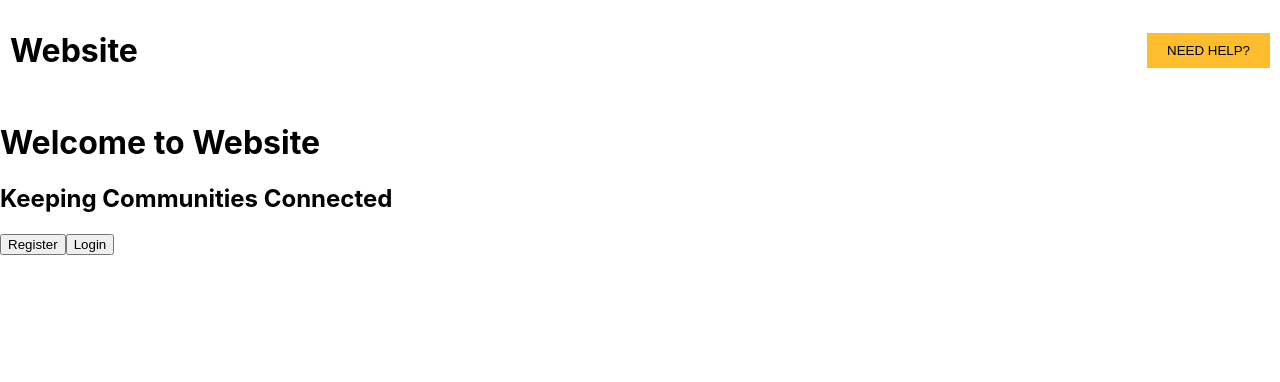
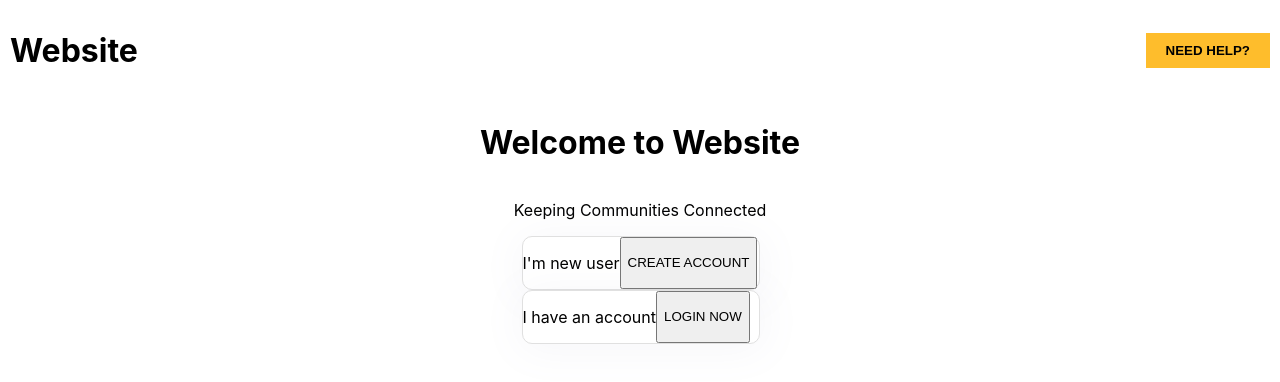
Before and after one commit to deniksb/DiaDrawInterview, a React (Create React App) app in the folder diadraw-fe/diadraw-fe/: page / in a window 1280 px wide. Shown: the top 382 px of the page. Built offline with nearby package versions, Linux system fonts and the light colour scheme.

Commit message:
Styling LandingPage

```diff
--- a/diadraw-fe/diadraw-fe/src/components/Button.js
+++ /dev/null
@@ -1,11 +0,0 @@
-import React from 'react';
-
-const Button = ({ label, onClick }) => {
-  return (
-    <button className="button" onClick={onClick}>
-      {label}
-    </button>
-  );
-};
-
-export default Button;
--- /dev/null
+++ b/diadraw-fe/diadraw-fe/src/components/LandingCard.js
@@ -0,0 +1,15 @@
+import React from 'react';
+import LandingCardCSS from '../styles/LandingCard.module.css';
+
+const LandingCard = ({ headingLabel, buttonLabel, onClick }) => {
+  return (
+    <div className={LandingCardCSS.landingcontainer}>
+    <p>{headingLabel}</p>
+    <button className="button" onClick={onClick}>
+    {buttonLabel}
+    </button>
+    </div>
+  );
+};
+
+export default LandingCard;
--- a/diadraw-fe/diadraw-fe/src/components/NavBar.js
+++ b/diadraw-fe/diadraw-fe/src/components/NavBar.js
@@ -1,11 +1,11 @@
 import React from 'react';
 import NavBarCSS from '../styles/NavBar.module.css'
 
-const NavBar = ({ label, onClick }) => {
+const NavBar = () => {
   return (
     <div className={NavBarCSS.navbarcontainer}>
     <h1 className={NavBarCSS.navbartitle}>Website</h1>
-    <button className={NavBarCSS.navbarbutton}>NEED HELP?</button>
+    <button className={NavBarCSS.navbarbutton}><b>NEED HELP?</b></button>
     </div>
   );
 };
--- a/diadraw-fe/diadraw-fe/src/pages/LandingPage.js
+++ b/diadraw-fe/diadraw-fe/src/pages/LandingPage.js
@@ -1,6 +1,7 @@
 import React from 'react';
-import Button from '../components/Button';
+import LandingCard from '../components/LandingCard';
 import { useNavigate } from 'react-router-dom';
+import LandingPageCSS from '../styles/LandingPage.module.css';
 
 const LandingPage = () => {
 
@@ -15,12 +16,12 @@ const LandingPage = () => {
       };
 
   return (
-    <div className="landing-page">
+    <div className={LandingPageCSS.landingpage}>
       <h1>Welcome to Website</h1>
-      <h2>Keeping Communities Connected</h2>
+      <p>Keeping Communities Connected</p>
       <div className="button-container">
-        <Button label="Register" onClick={onRegister} />
-        <Button label="Login" onClick={onLogin} />
+        <LandingCard headingLabel="I'm new user" buttonLabel="CREATE ACCOUNT" onClick={onRegister} />
+        <LandingCard headingLabel = "I have an account" buttonLabel="LOGIN NOW" onClick={onLogin} />
       </div>
     </div>
   );
--- /dev/null
+++ b/diadraw-fe/diadraw-fe/src/styles/LandingCard.module.css
@@ -0,0 +1,8 @@
+.landingcontainer {
+    display: flex;
+    box-shadow: 1px 4px 40px 2px rgba(129, 129, 165, 0.07);
+    border-radius: 10px;
+    border: 1px solid #E0E0E0;
+    background-color: #FFFFFF;
+    width: 100%;
+  }
--- /dev/null
+++ b/diadraw-fe/diadraw-fe/src/styles/LandingPage.module.css
@@ -0,0 +1,7 @@
+.landingpage
+{
+    display: flex;
+    align-items: center;
+    flex-direction: column;
+    height: 100vh;
+}
```
